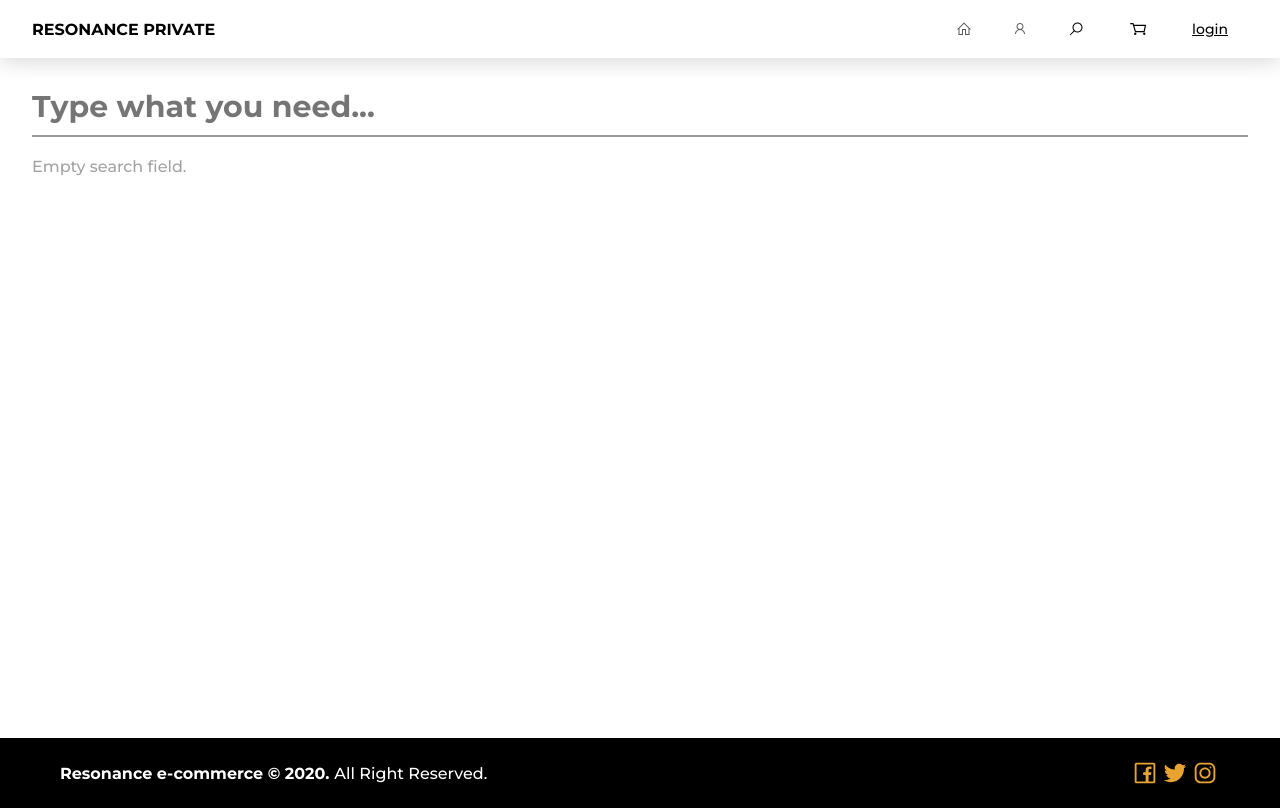
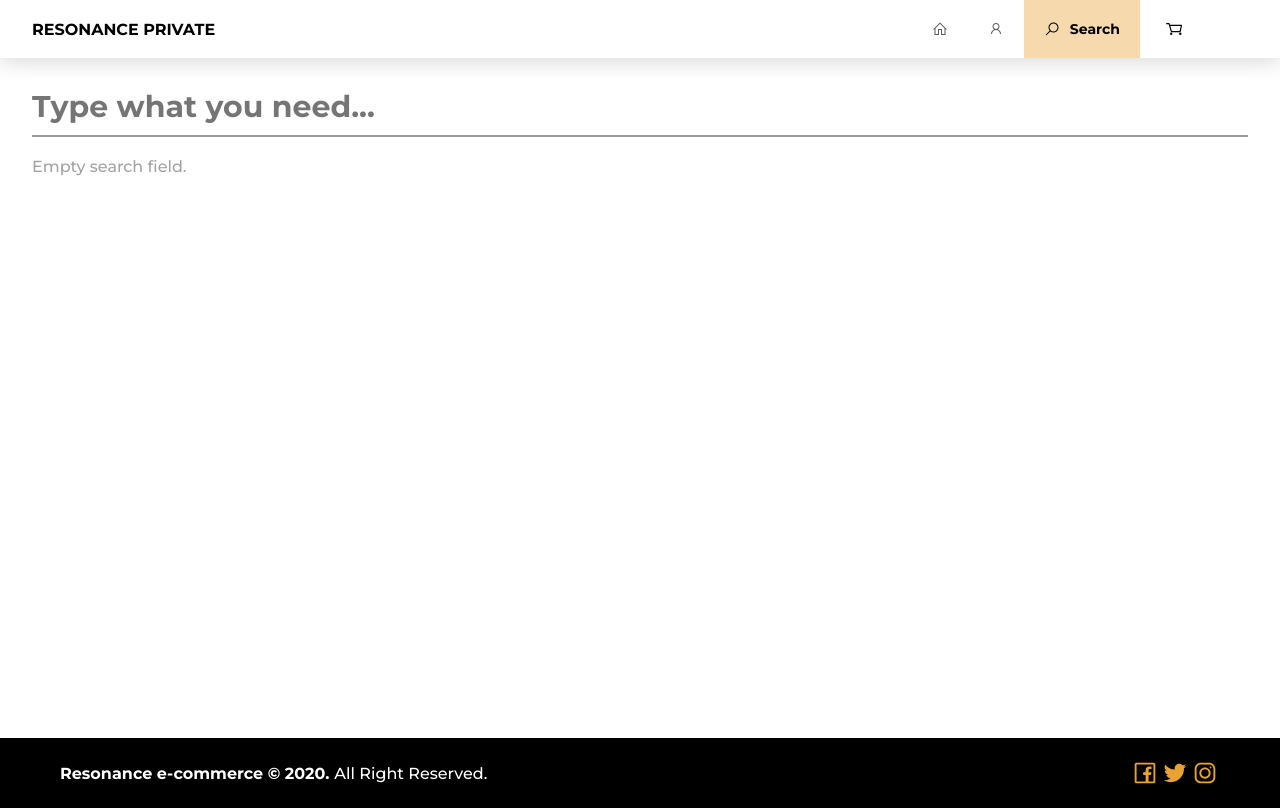
Before and after one commit to Ad0197/resonace-client, a React (Create React App) app: page /search in a window 1280 px wide. Built offline with nearby package versions, Linux system fonts and the light colour scheme.

Commit message:
Cleaning more header creating MenuOption component

```diff
--- a/src/components/header/header.component.tsx
+++ b/src/components/header/header.component.tsx
@@ -4,34 +4,26 @@ import { ReactComponent as HomeIcon } from "../../assets/home.svg";
 import { ReactComponent as ProfileIcon } from "../../assets/profile.svg";
 import { ReactComponent as SearchIcon } from "../../assets/search.svg";
 import { ReactComponent as CartIcon } from "../../assets/cart.svg";
-import { useHistory } from "react-router";
+import MenuOption from "../menu-option/menu-option.component";
 
-const Header = (props: any) => {
-  const history = useHistory();
-  const changeRoute = (path: string) => () => history.push(path);
+const Header: React.FC = () => {
   return (
     <div className="header">
       <div className="logo">RESONANCE PRIVATE</div>
       <div className="header-options">
-        <button className="option" onClick={changeRoute("/")}>
+        <MenuOption path="/" option="Home">
           <HomeIcon height="16px" color="black" />
-          <p className="text-option">Home</p>
-        </button>
-        <button className="option" onClick={changeRoute("/profile")}>
+        </MenuOption>
+        <MenuOption path="/profile" option="Profile">
           <ProfileIcon height="16px" color="black" />
-          <p className="text-option">Profile</p>
-        </button>
-        <button className="option" onClick={changeRoute("/search")}>
+        </MenuOption>
+        <MenuOption path="/search" option="Search">
           <SearchIcon height="16px" color="black" />
-          <p className="text-option">Search</p>
-        </button>
-        <button className="option">
+        </MenuOption>
+        <MenuOption path="/cart" option="Cart">
           <CartIcon height="16px" color="black" />
-          <p className="text-option">Cart</p>
-        </button>
-        <button className="option">
-          <p className="text-option last">login</p>
-        </button>
+        </MenuOption>
+        <MenuOption path="/login" option="login"></MenuOption>
       </div>
     </div>
   );
--- a/src/components/header/header.styles.scss
+++ b/src/components/header/header.styles.scss
@@ -15,48 +15,4 @@
   flex-direction: row;
   align-items: stretch;
 
-  .option {
-    border: none;
-    outline: none;
-    background-color: transparent;
-    cursor: pointer;
-    padding: 20px 20px;
-    font-size: 14px;
-    font-weight: bold;
-    transition: background-color 200ms 0s ease-in;
-    display: flex;
-    flex-direction: row;
-    justify-content: space-between;
-    align-items: center;
-
-    .text-option {
-      display: none;
-      visibility: hidden;
-      opacity: 0;
-      transition: visibility 200ms 0s linear, opacity 200ms 0s linear;
-
-      &.last {
-        visibility: visible;
-        display: block;
-        opacity: 1;
-        font-weight: 400;
-        text-decoration: underline;
-      }
-    }
-  }
-
-  .option:focus {
-    background-color: #f6daad;
-
-    .text-option {
-      display: block;
-      opacity: 1;
-      visibility: visible;
-      margin-left: 10px;
-
-      &.last {
-        margin-left: 0;
-      }
-    }
-  }
 }
--- /dev/null
+++ b/src/components/menu-option/menu-option.component.tsx
@@ -0,0 +1,30 @@
+import React from "react";
+import "./menu-option.styles.scss";
+import { useHistory, useLocation } from "react-router";
+
+type MenuOptionsProps = {
+  path: string;
+  children?: JSX.Element[] | JSX.Element;
+  option: string;
+};
+
+const MenuOption = ({
+  path,
+  children,
+  option,
+}: MenuOptionsProps): JSX.Element => {
+  const location = useLocation().pathname;
+  const history = useHistory();
+  const changeRoute = (path: string) => () => history.push(path);
+  return (
+    <button
+      className={`${location === path ? "current" : "option"}`}
+      onClick={changeRoute(path)}
+    >
+      {children}
+      <p className="text-option">{option}</p>
+    </button>
+  );
+};
+
+export default MenuOption;
--- /dev/null
+++ b/src/components/menu-option/menu-option.styles.scss
@@ -0,0 +1,69 @@
+.option {
+  border: none;
+  outline: none;
+  background-color: transparent;
+  cursor: pointer;
+  padding: 20px 20px;
+  font-size: 14px;
+  font-weight: bold;
+  transition: background-color 200ms 0s ease-in;
+  display: flex;
+  flex-direction: row;
+  justify-content: space-between;
+  align-items: center;
+
+  .text-option {
+    display: none;
+    visibility: hidden;
+    opacity: 0;
+    transition: visibility 200ms 0s linear, opacity 200ms 0s linear;
+
+    &.last {
+      visibility: visible;
+      display: block;
+      opacity: 1;
+      font-weight: 400;
+      text-decoration: underline;
+    }
+  }
+}
+
+.option:hover {
+  background-color: #f6daad;
+
+  .text-option {
+    display: block;
+    opacity: 1;
+    visibility: visible;
+    margin-left: 10px;
+
+    &.last {
+      margin-left: 0;
+    }
+  }
+}
+.current {
+  border: none;
+  outline: none;
+  background-color: transparent;
+  cursor: pointer;
+  padding: 20px 20px;
+  font-size: 14px;
+  font-weight: bold;
+  transition: background-color 200ms 0s ease-in;
+  display: flex;
+  flex-direction: row;
+  justify-content: space-between;
+  align-items: center;
+  background-color: #f6daad;
+  .text-option {
+    display: block;
+    opacity: 1;
+    visibility: visible;
+    margin-left: 10px;
+
+    &.last {
+      margin-left: 0;
+    }
+  }
+}
```
